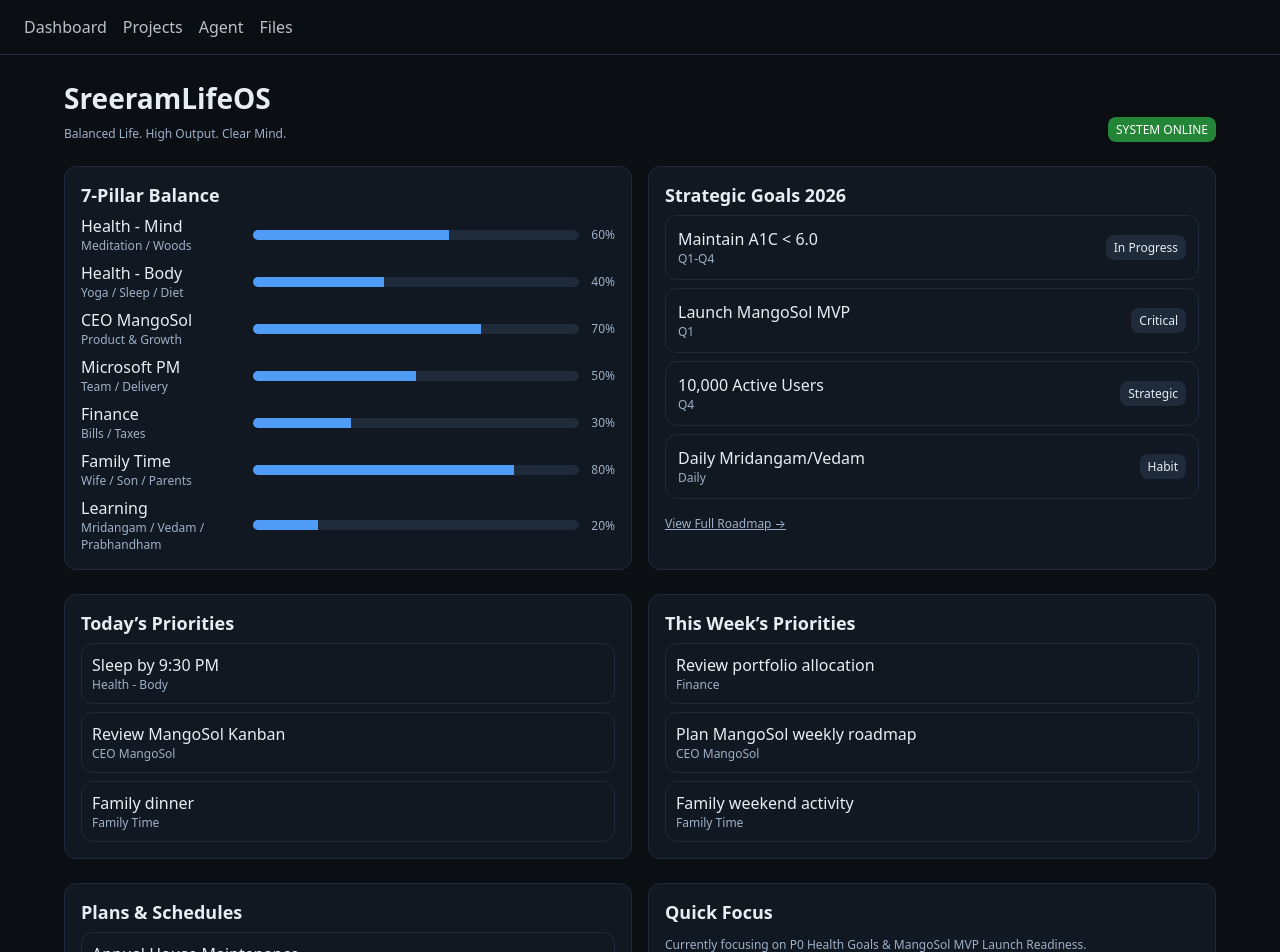
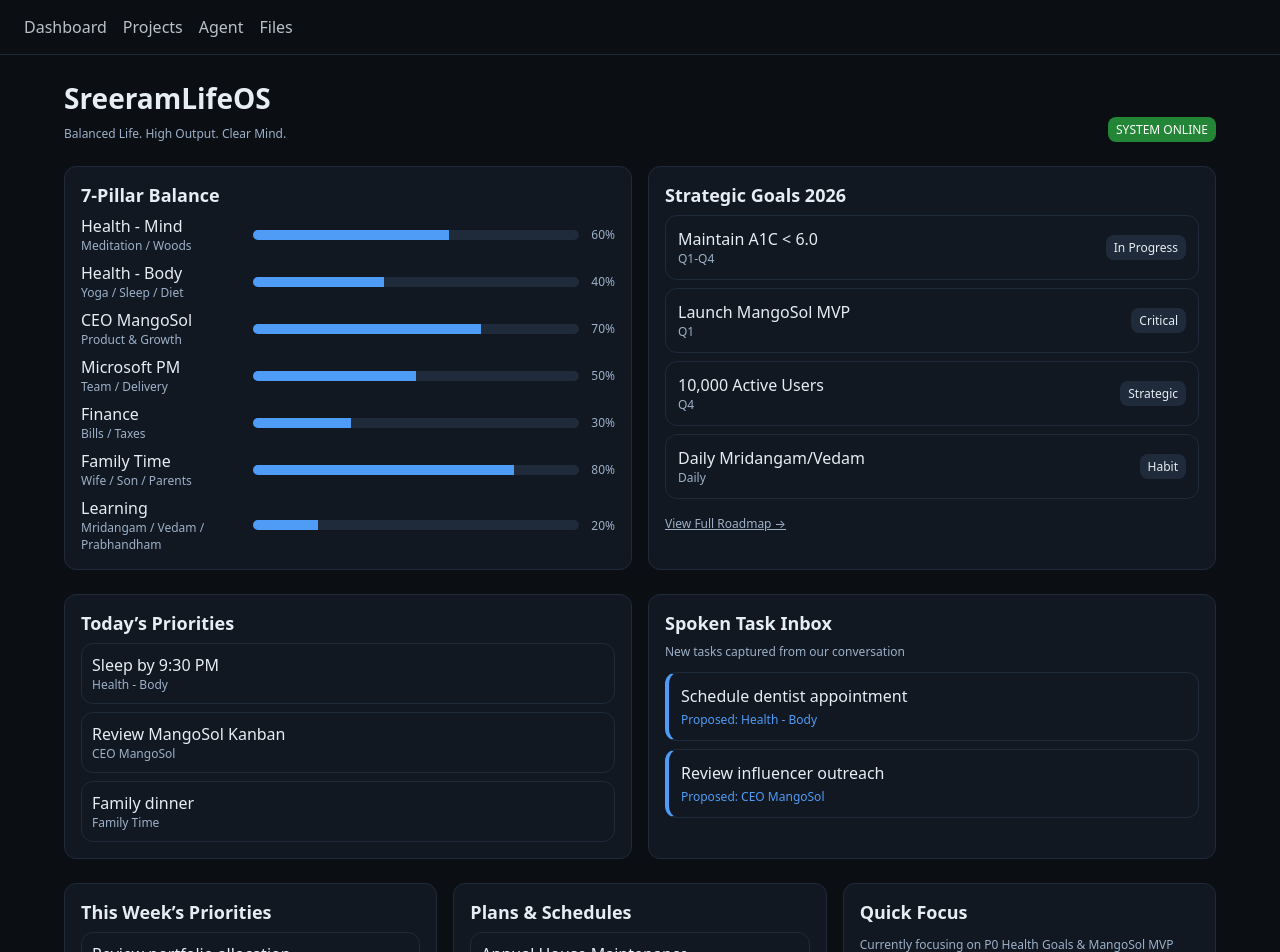
Before and after one commit to premsreeramassistant-dotcom/SreeramLifeOS-App, a Next.js app: page / in a window 1280 px wide. Shown: the top 952 px of the page. Built offline with nearby package versions, Linux system fonts and the light colour scheme.

Commit message:
feat: add data fetcher and task inbox panel

```diff
--- a/app/page.tsx
+++ b/app/page.tsx
@@ -3,6 +3,7 @@
 import WeeklyPriorities from '../components/WeeklyPriorities';
 import LifeOSLinks from '../components/LifeOSLinks';
 import StrategicGoals from '../components/StrategicGoals';
+import TaskInbox from '../components/TaskInbox';
 
 export default async function HomePage() {
   return (
@@ -22,10 +23,11 @@
 
       <div className="grid grid-2">
         <TodayPriorities />
-        <WeeklyPriorities />
+        <TaskInbox />
       </div>
 
-      <div className="grid grid-2">
+      <div className="grid grid-3">
+        <WeeklyPriorities />
         <LifeOSLinks />
         <div className="card">
           <div className="h2">Quick Focus</div>
--- /dev/null
+++ b/components/TaskInbox.tsx
@@ -0,0 +1,37 @@
+'use client';
+import { useState, useEffect } from 'react';
+
+export default function TaskInbox() {
+  const [inbox, setInbox] = useState<{ tasks: any[] }>({ tasks: [] });
+  const [loading, setLoading] = useState(true);
+
+  useEffect(() => {
+    // Note: In a real app, this would call an API route we create later.
+    // For now, it represents the pending tasks I extract from our chats.
+    const dummyTasks = [
+      { id: 1, text: 'Schedule dentist appointment', pillar: 'Health - Body' },
+      { id: 2, text: 'Review influencer outreach', pillar: 'CEO MangoSol' }
+    ];
+    setInbox({ tasks: dummyTasks });
+    setLoading(false);
+  }, []);
+
+  return (
+    <div className="card">
+      <div className="h2">Spoken Task Inbox</div>
+      <div className="small" style={{ marginBottom: 12 }}>New tasks captured from our conversation</div>
+      <div className="list">
+        {inbox.tasks.length === 0 ? (
+          <div className="small">No pending tasks to route.</div>
+        ) : (
+          inbox.tasks.map((t) => (
+            <div key={t.id} className="card" style={{ padding: 12, borderLeft: '4px solid #4f9cf7' }}>
+              <div>{t.text}</div>
+              <div className="small" style={{ color: '#4f9cf7', marginTop: 4 }}>Proposed: {t.pillar}</div>
+            </div>
+          ))
+        )}
+      </div>
+    </div>
+  );
+}
```
Also changed, not shown: lib/data.ts (added, +29 -0 lines).
